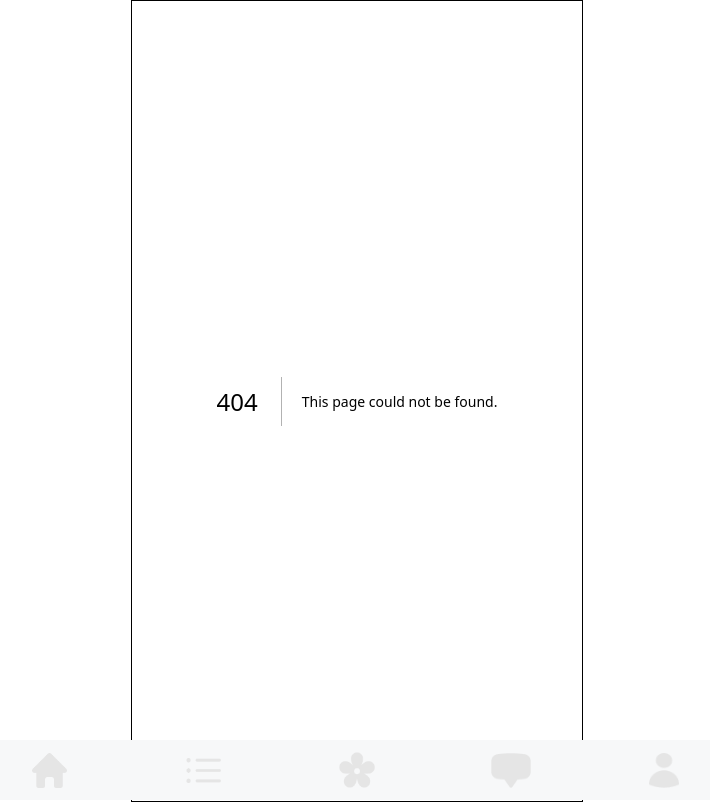
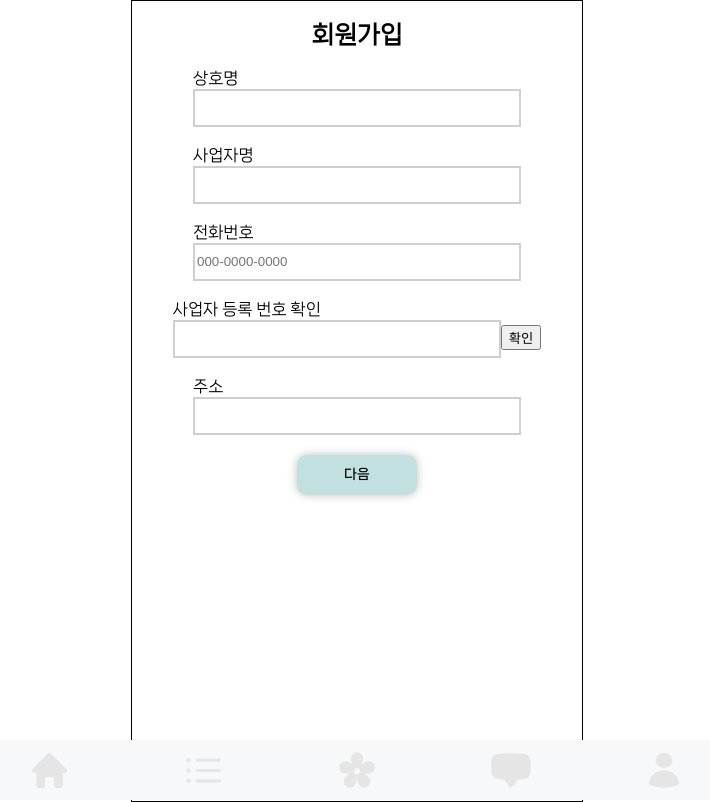
Before and after one commit to Devwooki/Flowerly, a Next.js app in the folder Frontend/: page /signup/seller/step1 in a window 1280 px wide. Before the commit this address had no page. Shown: the whole page, without its empty margins (283-993 px from the left). Built offline with nearby package versions, Linux system fonts and the light colour scheme.

Commit message:
feat: 로그인, 회원가입 화면 구현

```diff
--- /dev/null
+++ b/Frontend/src/pages/signup/buyer/buyer.module.css
@@ -0,0 +1,31 @@
+.container {
+  align-items: center;
+  justify-content: center;
+  margin-top: 200px;
+  display: flex;
+  flex-direction: column;
+}
+
+.header {
+  font-size: 28px;
+}
+
+.inputBox {
+  width: 300px;
+  height: 40px;
+  border-radius: 5px;
+  border: 1px solid #cfcfcf;
+  margin-top: 40px;
+  padding-left: 10px;
+  margin-bottom: 80px;
+}
+
+.button {
+  background-color: #b0cde3;
+  box-shadow: 0px 0px 10px rgba(0, 0, 0, 0.25);
+  border-radius: 10px;
+  border: 0px;
+  width: 120px;
+  height: 40px;
+  font-family: NanumSquareNeoOTF-Bd;
+}
--- /dev/null
+++ b/Frontend/src/pages/signup/seller/step1.module.css
@@ -0,0 +1,31 @@
+.container {
+  display: flex;
+  flex-direction: column;
+  align-items: center;
+  justify-content: center;
+}
+
+.inputContainer {
+  display: flex;
+  flex-direction: column;
+  text-align: left;
+  margin-bottom: 20px;
+  font-family: NanumSquareNeoOTF-rg;
+}
+
+.inputBox {
+  width: 320px;
+  height: 32px;
+  border-radius: 5;
+  border: 2px #cfcfcf solid;
+}
+
+.nextButton {
+  background-color: #c1e0df;
+  box-shadow: 0px 0px 10px rgba(0, 0, 0, 0.25);
+  border-radius: 10px;
+  border: 0px;
+  width: 120px;
+  height: 40px;
+  font-family: NanumSquareNeoOTF-Bd;
+}
--- /dev/null
+++ b/Frontend/src/pages/signup/seller/step1.tsx
@@ -0,0 +1,53 @@
+import React from "react";
+import style from "./step1.module.css";
+import { useRouter } from "next/router";
+
+const Seller = () => {
+  const router = useRouter();
+
+  const handleNext = () => {
+    router.push("/signup/seller/step2");
+  };
+
+  return (
+    <div>
+      <div className={style.container}>
+        <h2>회원가입</h2>
+        <div className={style.inputContainer}>
+          <label htmlFor="storename">상호명</label>
+          <input type="text" id="storename" className={style.inputBox} />
+        </div>
+        <div className={style.inputContainer}>
+          <label htmlFor="sellername">사업자명</label>
+          <input type="text" id="sellername" className={style.inputBox} />
+        </div>
+        <div className={style.inputContainer}>
+          <label htmlFor="phonenumber">전화번호</label>
+          <input
+            type="text"
+            id="phonenumber"
+            placeholder="000-0000-0000"
+            className={style.inputBox}
+          />
+        </div>
+        <div className={style.inputContainer}>
+          <label htmlFor="auth">사업자 등록 번호 확인</label>
+          <div>
+            <input type="text" id="auth" className={style.inputBox} />
+            <button>확인</button>
+          </div>
+        </div>
+        <div className={style.inputContainer}>
+          <label htmlFor="address">주소</label>
+          <input type="text" id="address" className={style.inputBox} />
+        </div>
+
+        <button onClick={() => handleNext()} className={style.nextButton}>
+          다음
+        </button>
+      </div>
+    </div>
+  );
+};
+
+export default Seller;
--- /dev/null
+++ b/Frontend/src/pages/signup/seller/step2.module.css
@@ -0,0 +1,16 @@
+.container {
+  display: flex;
+  flex-direction: column;
+  align-items: center;
+  justify-content: center;
+}
+
+.finishButton {
+  background-color: #c1e0df;
+  box-shadow: 0px 0px 10px rgba(0, 0, 0, 0.25);
+  border-radius: 10px;
+  border: 0px;
+  width: 120px;
+  height: 40px;
+  font-family: NanumSquareNeoOTF-Bd;
+}
--- /dev/null
+++ b/Frontend/src/pages/signup/signup.module.css
@@ -0,0 +1,46 @@
+.container {
+  align-items: center;
+  justify-content: center;
+  margin-top: 200px;
+}
+
+.welcomeMent {
+  font-family: Pretendard-Bold;
+}
+
+.guideMent {
+  margin-top: 40px;
+  font-family: Pretendard;
+}
+
+.cardContainer {
+  display: flex;
+  flex-direction: row;
+  justify-content: center;
+  margin-top: 60px;
+}
+
+.buyerCard {
+  width: 120px;
+  height: 120px;
+  background-color: #b0cde3;
+  border-radius: 20px;
+  box-shadow: 0px 0px 10px rgba(0, 0, 0, 0.25);
+  margin-right: 20px;
+  text-align: center;
+  line-height: 120px;
+}
+
+.sellerCard {
+  width: 120px;
+  height: 120px;
+  background-color: #c1e0df;
+  border-radius: 20px;
+  box-shadow: 0px 0px 10px rgba(0, 0, 0, 0.25);
+  text-align: center;
+  line-height: 120px;
+}
+
+.text {
+  font-family: Pretendard;
+}
```
Also changed, not shown: Frontend/src/pages/login/index.tsx (added, +19 -0 lines), Frontend/src/pages/login/login.module.css (added, +11 -0 lines), Frontend/src/pages/signup/buyer/index.tsx (added, +20 -0 lines), Frontend/src/pages/signup/index.tsx (added, +36 -0 lines), Frontend/src/pages/signup/seller/step2.tsx (added, +25 -0 lines), Frontend/public/img/btn/kakao-login-btn.png (added), Frontend/public/img/logo/temp_logo.png (added).
